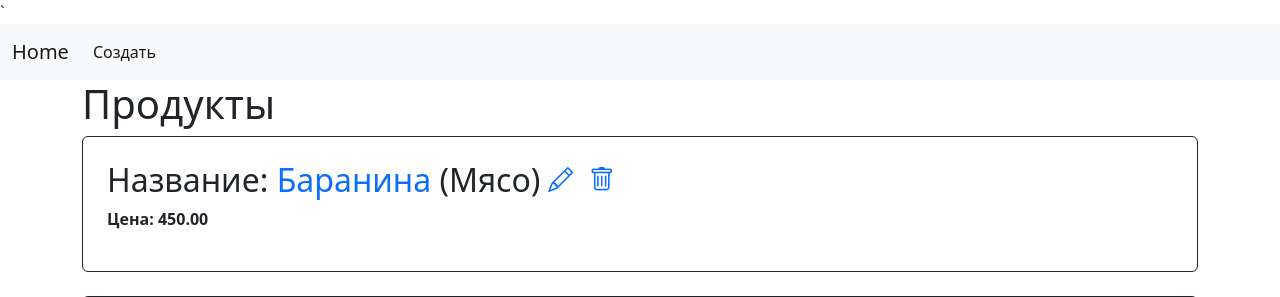
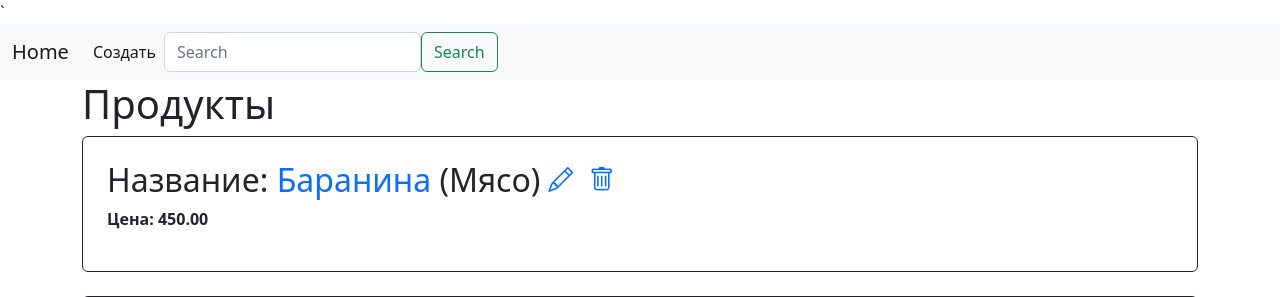
Before and after one commit to Bandeguras/lab_48, a Django app: page / in a window 1280 px wide. Shown: the top 297 px of the page. Run offline with Django 4.2, Linux system fonts and the light colour scheme; data comes from the database, SQL or seed files in the repository.

Commit message:
add search in main page

```diff
--- a/source/webapp/templates/index.html
+++ b/source/webapp/templates/index.html
@@ -3,6 +3,10 @@
     <li class="nav-item">
           <a class="nav-link active" href="{% url 'create' %}">Создать</a>
     </li>
+    <form class="d-flex" action="{% url 'index' %}">
+        <input class="form-control mr-sm-2" type="search"   placeholder="Search" aria-label="Search" name="search">
+        <button class="btn btn-outline-success my-2 my-sm-0" type="submit">Search</button>
+    </form>
 {% endblock %}
 
 {% block content %}
--- a/source/webapp/views.py
+++ b/source/webapp/views.py
@@ -6,6 +6,13 @@ from webapp.form import ProductForm
 
 def index_view(request):
     products = Products.objects.order_by('name', 'category')
+    search_products = request.GET.get('search')
+    if search_products:
+        products = Products.objects.all().filter(name=search_products).order_by('name', 'category')
+        context = {
+            'products': products,
+        }
+        return render(request, 'index.html', context)
     context = {'products': products}
     return render(request, 'index.html', context)
 
```
